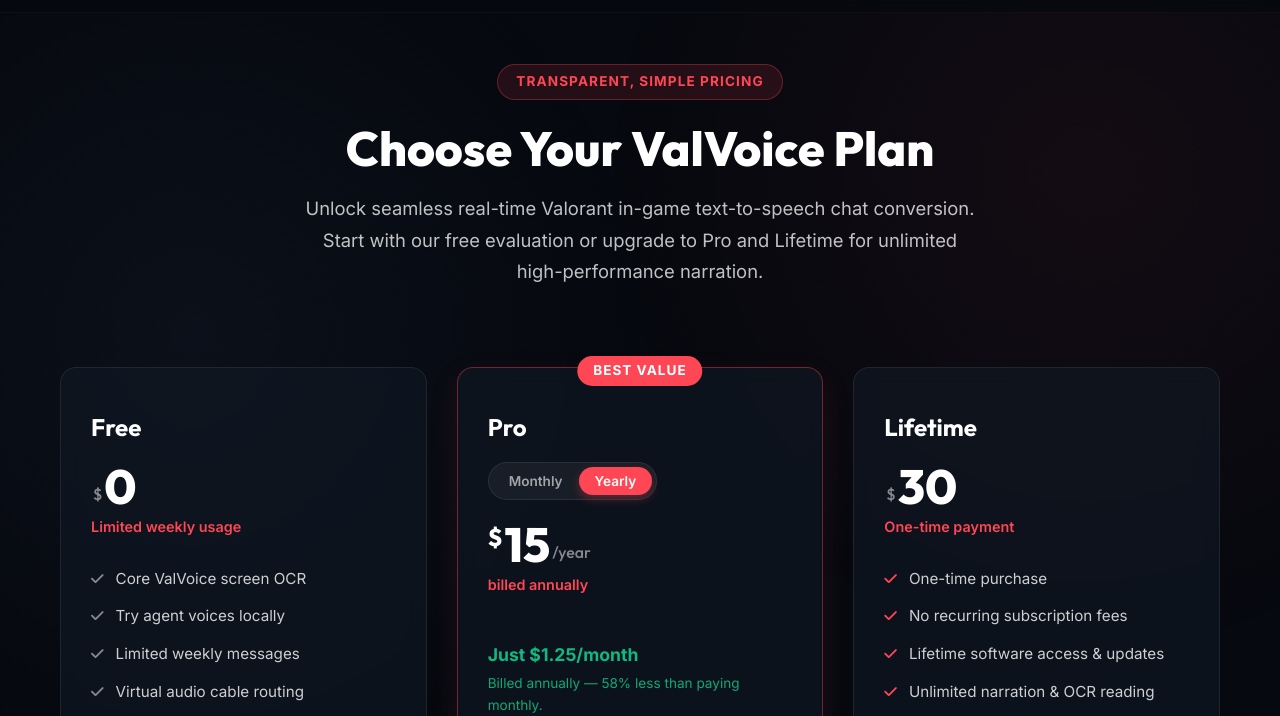
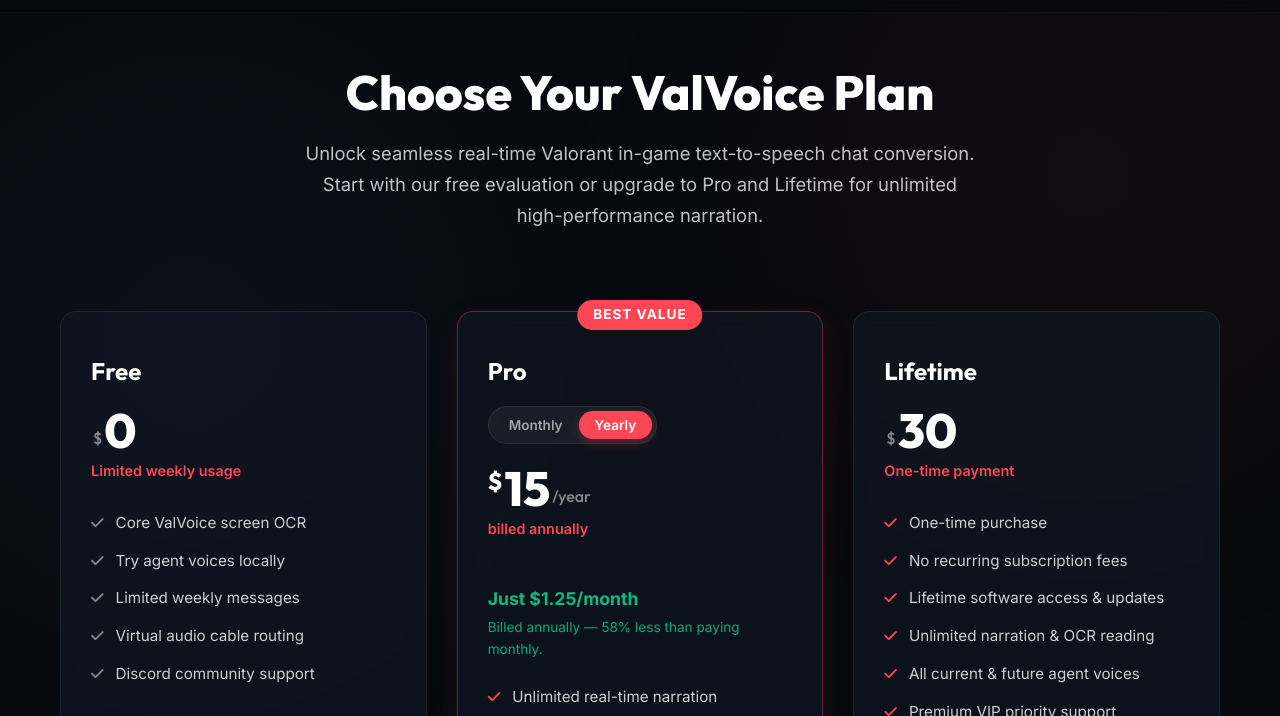
Before and after one commit to ValoVoice/ValVoice-Site, a plain HTML site: page pricing.html in a window 1280 px wide. Shown: the part 66-782 px from the top of the page. Drawn offline with Linux system fonts and the light colour scheme.

Commit message:
style: remove 'Transparent, Simple Pricing' pill badge from pricing hero

```diff
--- a/pricing.html
+++ b/pricing.html
@@ -60,9 +60,6 @@
         <!-- Hero Section -->
         <section class="pricing-hero" style="padding-top: 130px; padding-bottom: 20px; text-align: center;">
             <div class="container" style="max-width: 900px; margin: 0 auto;">
-                <span style="background: rgba(255,70,85,0.12); color: #ff4655; border: 1px solid rgba(255,70,85,0.3); padding: 6px 18px; border-radius: 9999px; font-size: 0.85rem; font-weight: 700; text-transform: uppercase; letter-spacing: 0.08em; display: inline-block; margin-bottom: 1.25rem;">
-                    Transparent, Simple Pricing
-                </span>
                 <h1 style="font-size: 3rem; font-weight: 800; color: #fff; margin-bottom: 1rem; font-family: 'Outfit', sans-serif; line-height: 1.2;">
                     Choose Your ValVoice Plan
                 </h1>
```
